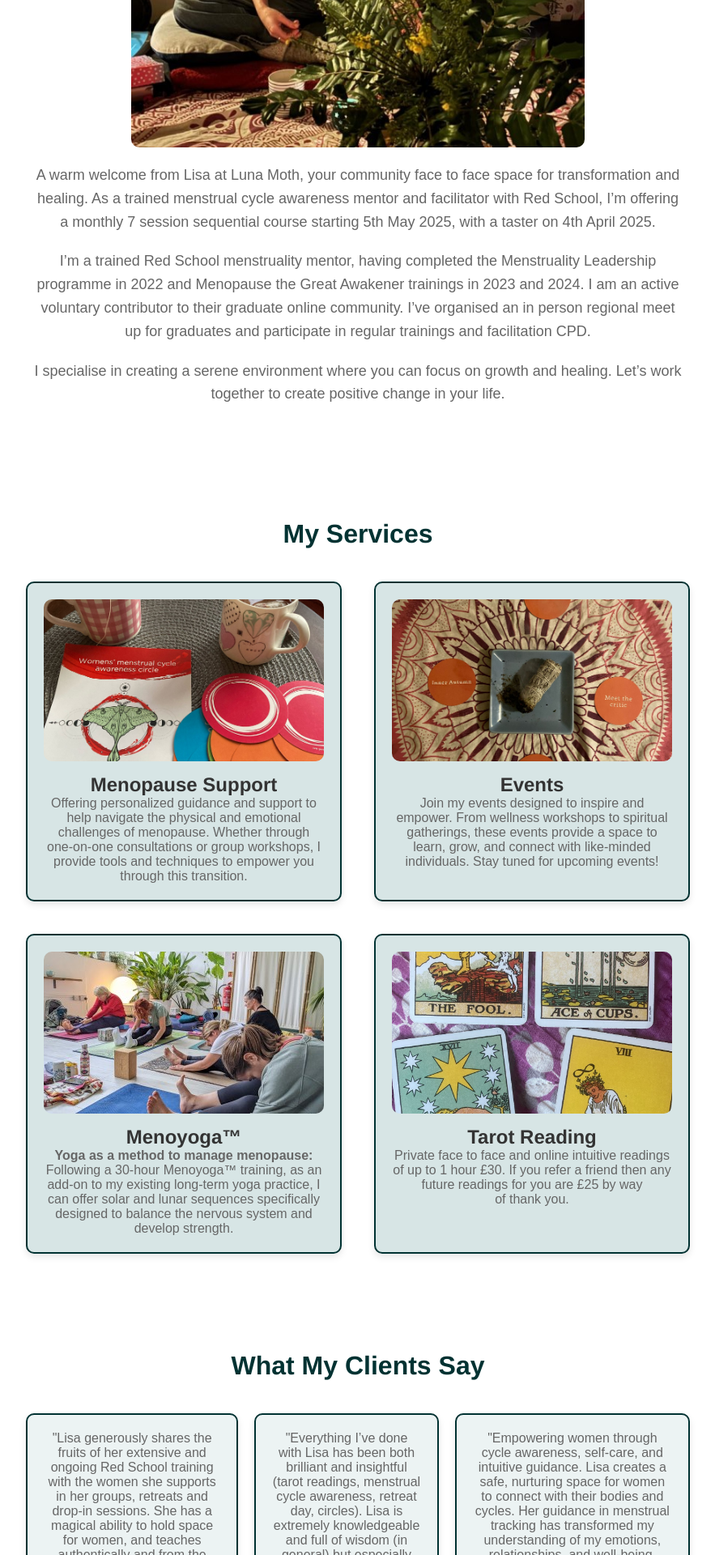
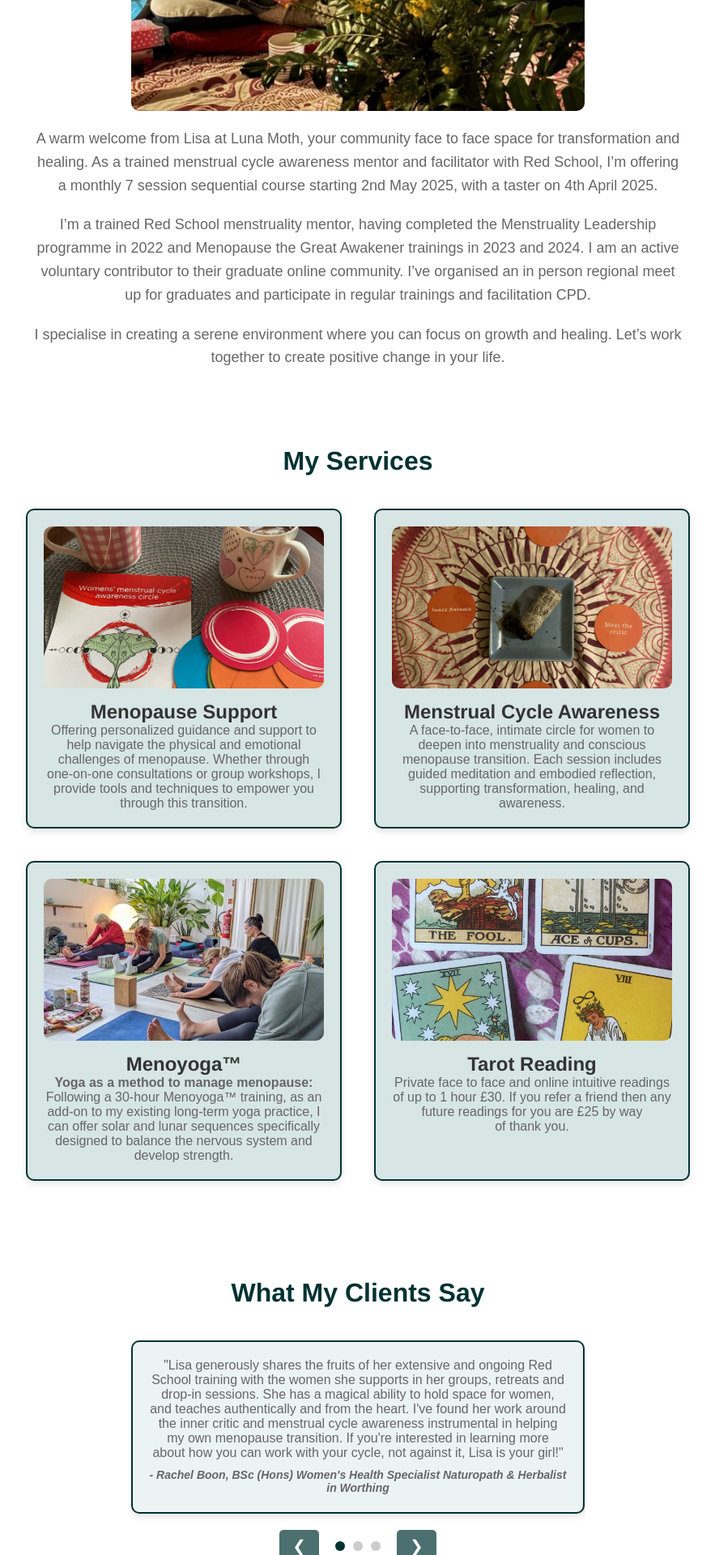
Before and after one commit to Fin250/ProjectKnight5, a Flask app: page / in a window 1280 px wide. Shown: the part 640-2560 px from the top of the page at 81% size, without its empty margins (198-1081 px from the left). Run offline with Flask 2, Linux system fonts and the light colour scheme.

Commit message:
Updated services section, testimonials layout, blog styles

```diff
--- a/main.py
+++ b/main.py
@@ -29,14 +29,6 @@ def tarot():
 @app.route("/yoga")
 def yoga():
     return render_template("yoga.html")
-
-@app.route("/events")
-def events():
-    return render_template("events.html")
-
-@app.route("/bookings")
-def bookings():
-    return render_template("bookings.html")
 
 @app.route("/about")
 def about():
--- a/static/format.css
+++ b/static/format.css
@@ -425,7 +429,7 @@ h1, h2, h3 {
 
 /* Introduction Section */
 .intro-section {
-    padding: 60px 20px;
+    padding: 15px 20px;
     text-align: center;
 }
 
@@ -581,7 +585,27 @@ h1, h2, h3 {
 .testimonials-section h2 {
     font-size: 32px;
     margin-bottom: 40px;
-    color: #013232
+    color: #013232;
+}
+
+.testimonial-container {
+    width: 100%;
+    display: flex;
+    justify-content: center;
+    box-sizing: border-box;
+    padding: 0 10px;
+}
+
+.testimonial-carousel {
+    width: 100%;
+    max-width: 100%;
+    overflow: hidden;
+}
+
+.testimonials-wrapper {
+    display: flex;
+    transition: transform 0.5s ease-in-out;
+    width: 100%;
 }
 
 .testimonial-item {
@@ -605,19 +629,7 @@ h1, h2, h3 {
     font-style: italic;
 }
 
-/* Container and arrows */
-.testimonial-carousel {
-    position: relative;
-    overflow: hidden;
-    max-width: 100%;
-}
-
-.testimonials-wrapper {
-    display: flex;
-    transition: transform 0.5s ease-in-out;
-}
-
-/* Carousel buttons container */
+/* Carousel Controls */
 .carousel-controls {
     display: flex;
     justify-content: center;
@@ -657,39 +667,16 @@ h1, h2, h3 {
     background-color: #013232;
 }
 
-@media (min-width: 769px) {
-    .carousel-controls {
-        display: none;
-    }
-
-    .testimonials-wrapper {
-        gap: 20px;
-        justify-content: center;
-    }
-
+/* Responsive Widths */
+@media (min-width: 768px) {
     .testimonial-carousel {
-        overflow: visible;
-    }
-
-    .testimonials-wrapper {
-        flex-direction: row;
-        transform: none !important;
-    }
-
-    .testimonial-item {
-        min-width: auto;
-        max-width: 300px;
-    }
-
-    .carousel-btn {
-        display: none;
+        max-width: 80%;
     }
 }
 
-@media (min-width: 769px) {
-    .testimonials-wrapper {
-        gap: 20px;
-        justify-content: center;
+@media (min-width: 1200px) {
+    .testimonial-carousel {
+        max-width: 70%;
     }
 }
 
--- a/templates/base.html
+++ b/templates/base.html
@@ -12,14 +12,13 @@
     <meta property="og:type" content="website" />
     <meta property="og:url" content="{{ request.url }}" />
     <meta property="og:title" content="{% block og_title %}Luna Moth – Menstrual Awareness & Yoga{% endblock %}" />
-    <meta property="og:description" content="{% block og_description %}Luna Moth is a sanctuary for menstrual awareness, yoga, and connection.{% endblock %}" />
-    <meta property="og:image" content="{{ url_for('static', filename='images/social-share.jpg', _external=True) }}" />
-
+    <meta property="og:description" content="{% block og_description %}Luna Moth offers menstrual awareness circles, yoga, and soulful support for women in Worthing and beyond.{% endblock %}" />
+    <meta property="og:image" content="{{ url_for('static', filename='images/lunamothbackground.png', _external=True) }}" />
     <!-- Twitter Card -->
     <meta name="twitter:card" content="summary_large_image" />
     <meta name="twitter:title" content="{% block twitter_title %}Luna Moth – Feminine Wisdom & Cyclical Living{% endblock %}" />
     <meta name="twitter:description" content="{% block twitter_description %}Join a space of feminine renewal with menstrual circles, yoga, and tarot.{% endblock %}" />
-    <meta name="twitter:image" content="{{ url_for('static', filename='images/social-share.jpg', _external=True) }}" />
+    <meta name="twitter:image" content="{{ url_for('static', filename='images/lunamothbackground.png', _external=True) }}" />
 
     <link rel="shortcut icon" type="image/x-icon" href="/static/images/favicon.ico"/>
     <title>{% block title %}Luna Moth{% endblock %}</title>
@@ -49,9 +48,7 @@
                 <li class="divider">|</li>
                 <li><a href="{{ url_for('yoga') }}" class="{% if request.path == url_for('yoga') %}active-link{% endif %}">Yoga</a></li>
                 <li class="divider">|</li>
-                <li><a href="{{ url_for('events') }}" class="{% if request.path == url_for('events') %}active-link{% endif %}">Events</a></li>
-                <li class="divider">|</li>
-                <li><a href="{{ url_for('bookings') }}" class="{% if request.path == url_for('bookings') %}active-link{% endif %}">Bookings</a></li>
+                <li><a href="{{ url_for('tarot') }}" class="{% if request.path == url_for('tarot') %}active-link{% endif %}">Tarot</a></li>
                 <li class="divider">|</li>
                 <li><a href="{{ url_for('about') }}" class="{% if request.path == url_for('about') %}active-link{% endif %}">About Me</a></li>
                 <li class="divider">|</li>
--- a/templates/home.html
+++ b/templates/home.html
@@ -24,7 +24,7 @@
         <p>A warm welcome from Lisa at Luna Moth, your community face to face space
             for transformation and healing. As a trained menstrual cycle awareness
             mentor and facilitator with Red School, I’m offering a monthly 7 session
-            sequential course starting 5th May 2025, with a taster on 4th April 2025.</p>
+            sequential course starting 2nd May 2025, with a taster on 4th April 2025.</p>
 
         <p>I’m a trained Red School menstruality mentor, having completed the Menstruality Leadership programme in 2022 and Menopause the Great Awakener trainings in 2023 and 2024.  I am an active voluntary contributor to their graduate online community. I’ve organised an in person regional meet up for graduates and participate in regular trainings and facilitation CPD.
 </p>
@@ -46,12 +46,12 @@
             </div>
         </a>
 
-        <!-- Events -->
-        <a href="{{ url_for('events') }}" class="service-link">
+        <!-- Menstrual Cycle Awareness -->
+        <a href="{{ url_for('menstrual_cycle_awareness') }}" class="service-link">
             <div class="service-item">
                 <img src="{{ url_for('static', filename='images/Events.jpg') }}" alt="Events" class="service-image">
-                <h3>Events</h3>
-                <p>Join my events designed to inspire and empower. From wellness workshops to spiritual gatherings, these events provide a space to learn, grow, and connect with like-minded individuals. Stay tuned for upcoming events!</p>
+                <h3>Menstrual Cycle Awareness</h3>
+                <p>A face-to-face, intimate circle for women to deepen into menstruality and conscious menopause transition. Each session includes guided meditation and embodied reflection, supporting transformation, healing, and awareness.</p>
             </div>
         </a>
 
@@ -79,11 +79,12 @@
 <section id="testimonials" class="testimonials-section">
     <h2>What My Clients Say</h2>
 
+    <div class="testimonial-container">
         <div class="testimonial-carousel">
             <div class="testimonials-wrapper">
                 <div class="testimonial-item">
                     <p>"Lisa generously shares the fruits of her extensive and ongoing Red School training with the women she supports in her groups, retreats and drop-in sessions. She has a magical ability to hold space for women, and teaches authentically and from the heart. I've found her work around the inner critic and menstrual cycle awareness instrumental in helping my own menopause transition. If you're interested in learning more about how you can work with your cycle, not against it, Lisa is your girl!"</p>
-                <p><strong>- Rachel Boon, BSc (Hons) Women's Health Specialist Naturopath & Herbalist in Worthing</strong></p>
+                    <p><strong>- Rachel Boon, BSc (Hons) Women's Health Specialist Naturopath & Herbalist in Worthing</strong></p>
                 </div>
                 <div class="testimonial-item">
                     <p>"Everything I’ve done with Lisa has been both brilliant and insightful (tarot readings, menstrual cycle awareness, retreat day, circles).
@@ -106,13 +107,14 @@
                 <button class="carousel-btn next" onclick="changeSlide(1)">&#10095;</button>
             </div>
         </div>
+    </div>
 </section>
 
 <!-- Booking Section -->
 <section id="booking" class="booking-section">
     <h2>✧◈ Book a Session ◈✧</h2>
     <p>If you’re ready to get started or have any questions, please feel free to book a session with me using the link below.</p>
-    <a href="{{ url_for('bookings') }}" class="btn-book">Book Now</a>
+    <a href="{{ url_for('menstrual_cycle_awareness') }}" class="btn-book">Book Now</a>
 </section>
 
 <script>
--- a/templates/yoga.html
+++ b/templates/yoga.html
@@ -40,7 +40,7 @@
             <section id="booking" class="booking-section">
                 <h2>✧◈ Book a Session ◈✧</h2>
                 <p>If you’re ready to get started or have any questions, please feel free to book a session with me using the link below.</p>
-                <a href="{{ url_for('bookings') }}" class="btn-book">Book Now</a>
+                <a href="{{ url_for('menstrual_cycle_awareness') }}" class="btn-book">Book Now</a>
             </section>
         </div>
     </section>
```
Also changed, not shown: other parts of static/format.css (+45 -2 lines), templates/blog.html (+6 -7 lines), templates/bookings.html (deleted, +0 -94 lines), templates/menopause_support.html (+31 -1 lines), templates/menstrual_cycle_awareness.html (+81 -16 lines). Lines whose indentation alone changed are shown as unchanged.
